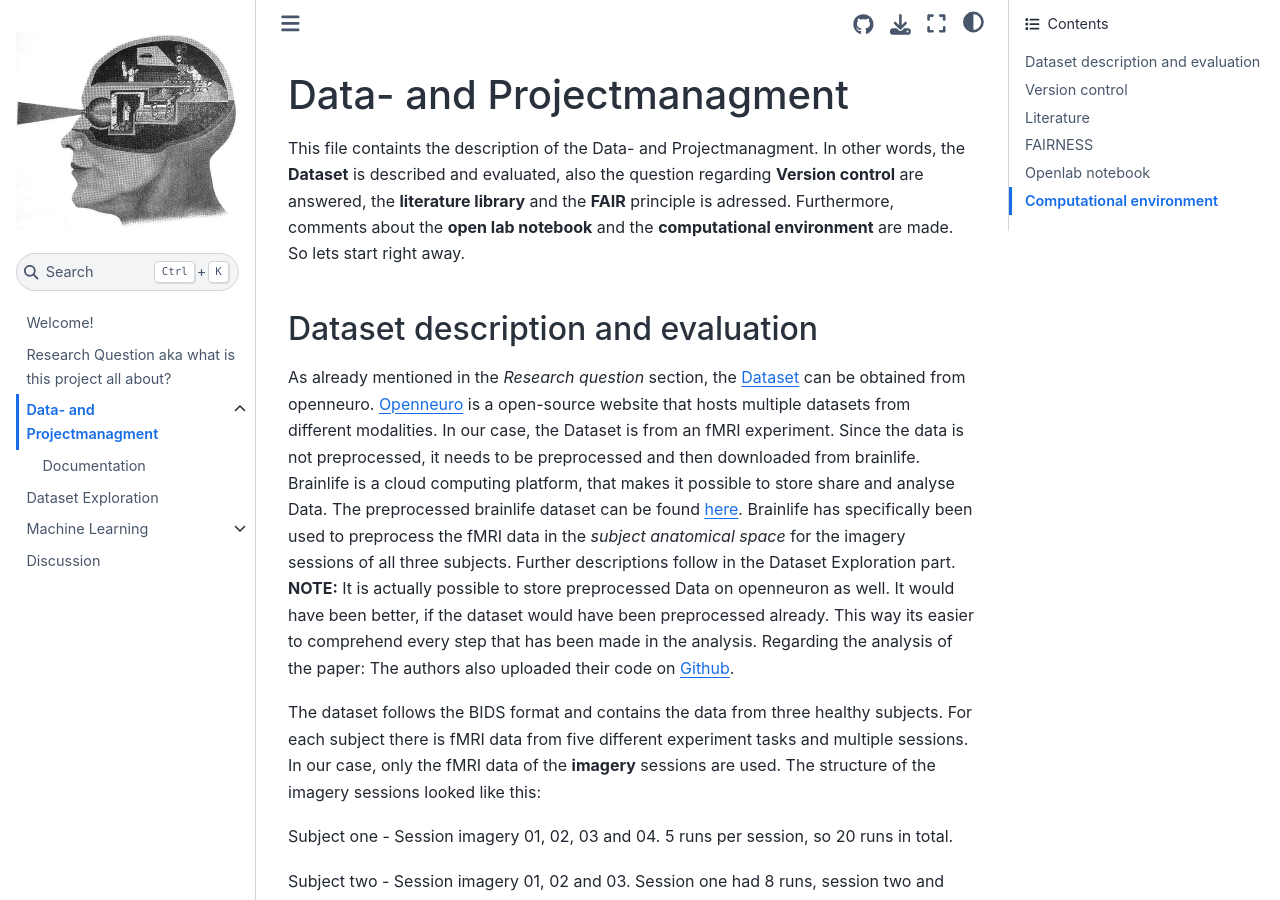
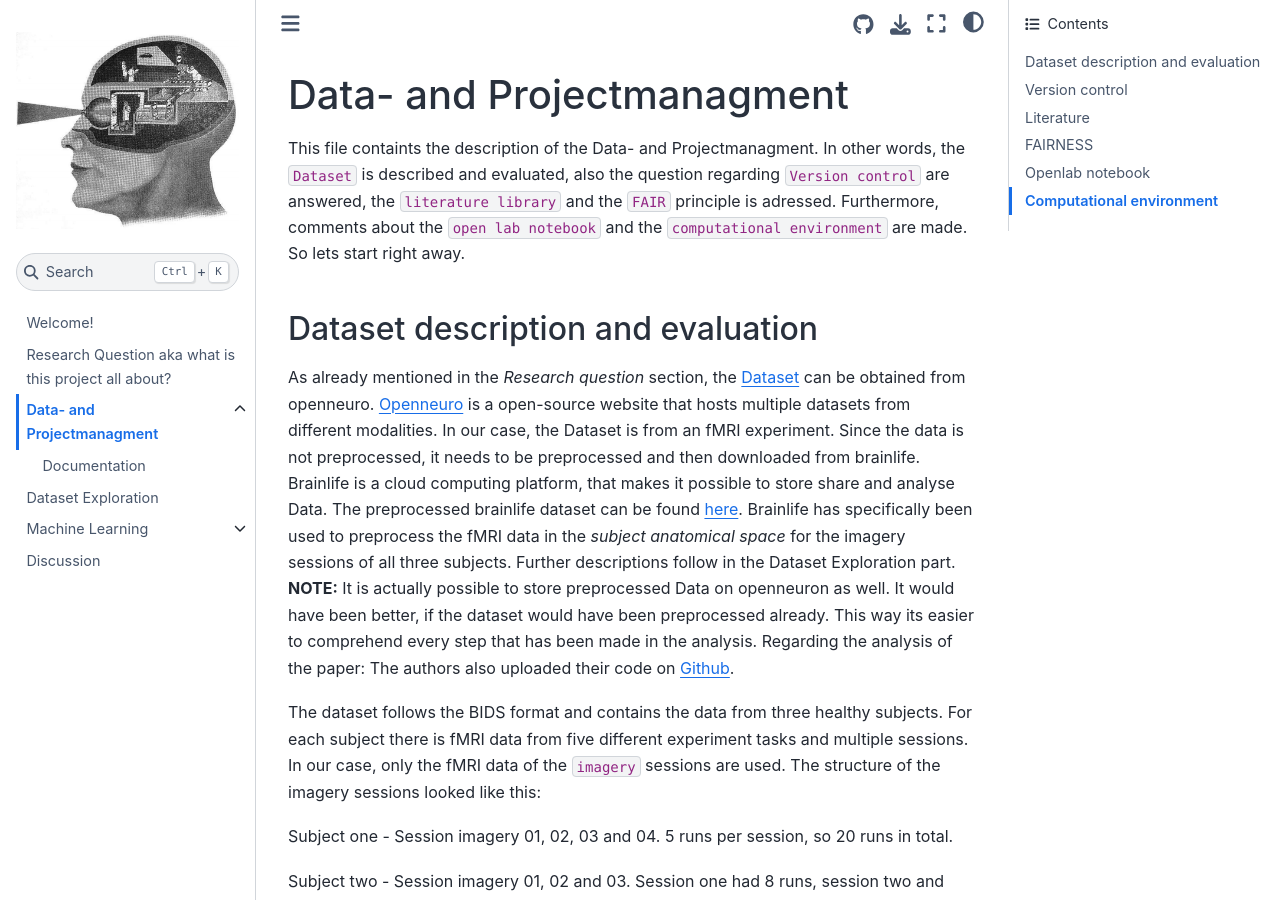
Before and after one commit to JNPauli/Banter, a Jupyter Book: the page built from content/general_information/Data_and_Projectmanagment.md, in a window 1280 px wide and 900 px high. Built offline with Jupyter Book 1.0.4 settings and Sphinx 7.4.7 and the Sphinx Book theme 1.1.4, drawn with Linux system fonts in a browser that asks for light colours; pages that are not in the unit, such as notebooks, are missing from menus.

```diff
--- a/content/general_information/Data_and_Projectmanagment.md
+++ b/content/general_information/Data_and_Projectmanagment.md
@@ -1,11 +1,11 @@
 # Data- and Projectmanagment
-This file containts the description of the Data- and Projectmanagment. In other words, the **Dataset** is described and evaluated, also the question regarding **Version control** are answered, the **literature library** and the **FAIR** principle is adressed. Furthermore, comments about the **open lab notebook** and the **computational environment** are made. So lets start right away.
+This file containts the description of the Data- and Projectmanagment. In other words, the `Dataset` is described and evaluated, also the question regarding `Version control` are answered, the `literature library` and the `FAIR` principle is adressed. Furthermore, comments about the `open lab notebook` and the `computational environment` are made. So lets start right away.
 
 ## Dataset description and evaluation
 As already mentioned in the *Research question* section, the [Dataset](https://openneuro.org/datasets/ds001506/versions/1.3.1) can be obtained from openneuro. [Openneuro](https://openneuro.org/) is a open-source website that hosts multiple datasets from different modalities. In our case, the Dataset is from an fMRI experiment. Since the data is not preprocessed, it needs to be preprocessed and then downloaded from brainlife. Brainlife is a cloud computing platform, that makes it possible to store share and analyse Data. The preprocessed brainlife dataset can be found [here](https://brainlife.io/project/638b2a566881d56fbfac223e). Brainlife has specifically been used to preprocess the fMRI data in the *subject anatomical space* for the imagery sessions of all three subjects. Further descriptions follow in the Dataset Exploration part.
 **NOTE:** It is actually possible to store preprocessed Data on openneuron as well. It would have been better, if the dataset would have been preprocessed already. This way its easier to comprehend every step that has been made in the analysis. Regarding the analysis of the paper: The authors also uploaded their code on [Github](https://github.com/KamitaniLab/DeepImageReconstruction).
 
-The dataset follows the BIDS format and contains the data from three healthy subjects. For each subject there is fMRI data from five different experiment tasks and multiple sessions. In our case, only the fMRI data of the **imagery** sessions are used. The structure of the imagery sessions looked like this:
+The dataset follows the BIDS format and contains the data from three healthy subjects. For each subject there is fMRI data from five different experiment tasks and multiple sessions. In our case, only the fMRI data of the `imagery` sessions are used. The structure of the imagery sessions looked like this:
 
 Subject one - Session imagery 01, 02, 03 and 04. 5 runs per session, so 20 runs in total.
 
```
Also changed, not shown: content/general_information/Research_question.md (+4 -2 lines).
